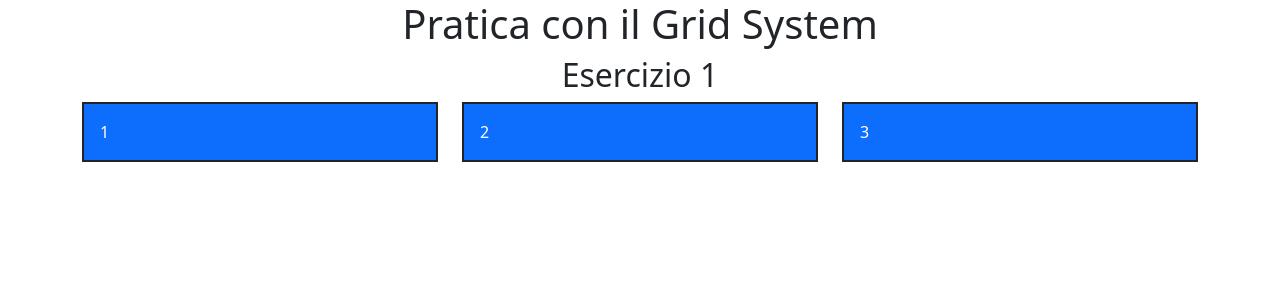
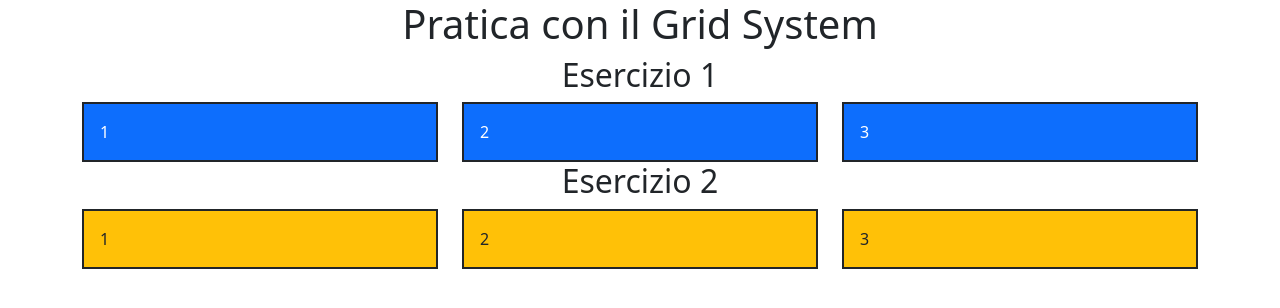
Before and after one commit to Nestor162/D6-Bootstrap-I-FS0123ITA, a plain HTML site: page index.html in a window 1280 px wide. Drawn offline with nearby package versions, Linux system fonts and the light colour scheme.

Commit message:
Risolto Esercizio 2

```diff
--- a/index.html
+++ b/index.html
@@ -35,6 +35,26 @@
       </div>
     </div>
 
+    <h2 class="text-center">Esercizio 2</h2>
+    <div class="container">
+      <div class="row">
+        <div class="col-lg-4">
+          <div class="bg-warning p-3 text-dark border border-dark border-2">
+            1
+          </div>
+        </div>
+        <div class="col-lg-4">
+          <div class="bg-warning p-3 text-dark border border-dark border-2">
+            2
+          </div>
+        </div>
+        <div class="col-lg-4">
+          <div class="bg-warning p-3 text-dark border border-dark border-2">
+            3
+          </div>
+        </div>
+      </div>
+    </div>
     <script
       src="https://cdn.jsdelivr.net/npm/bootstrap@5.3.0-alpha1/dist/js/bootstrap.bundle.min.js"
       integrity="sha384-w76AqPfDkMBDXo30jS1Sgez6pr3x5MlQ1ZAGC+nuZB+EYdgRZgiwxhTBTkF7CXvN"
```
